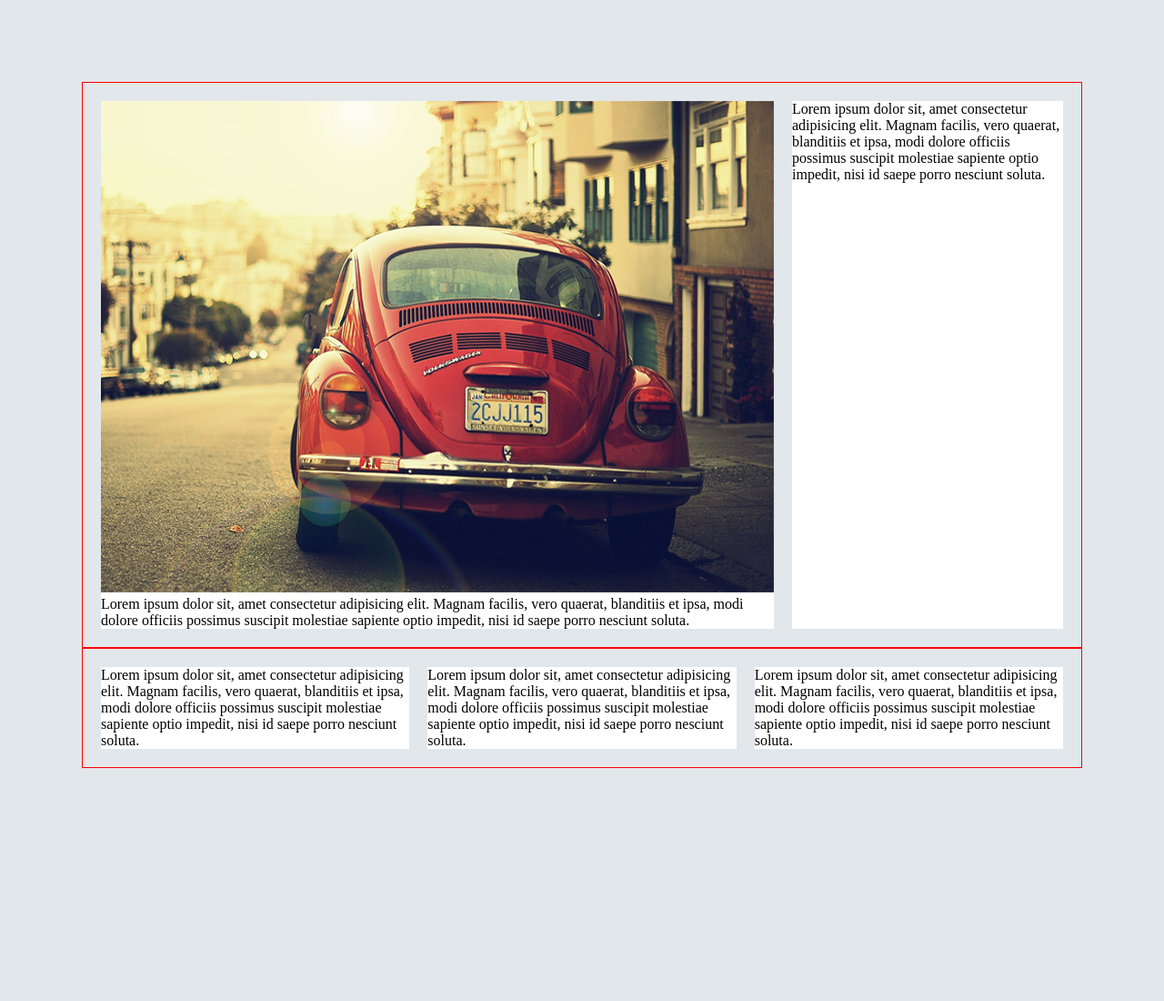
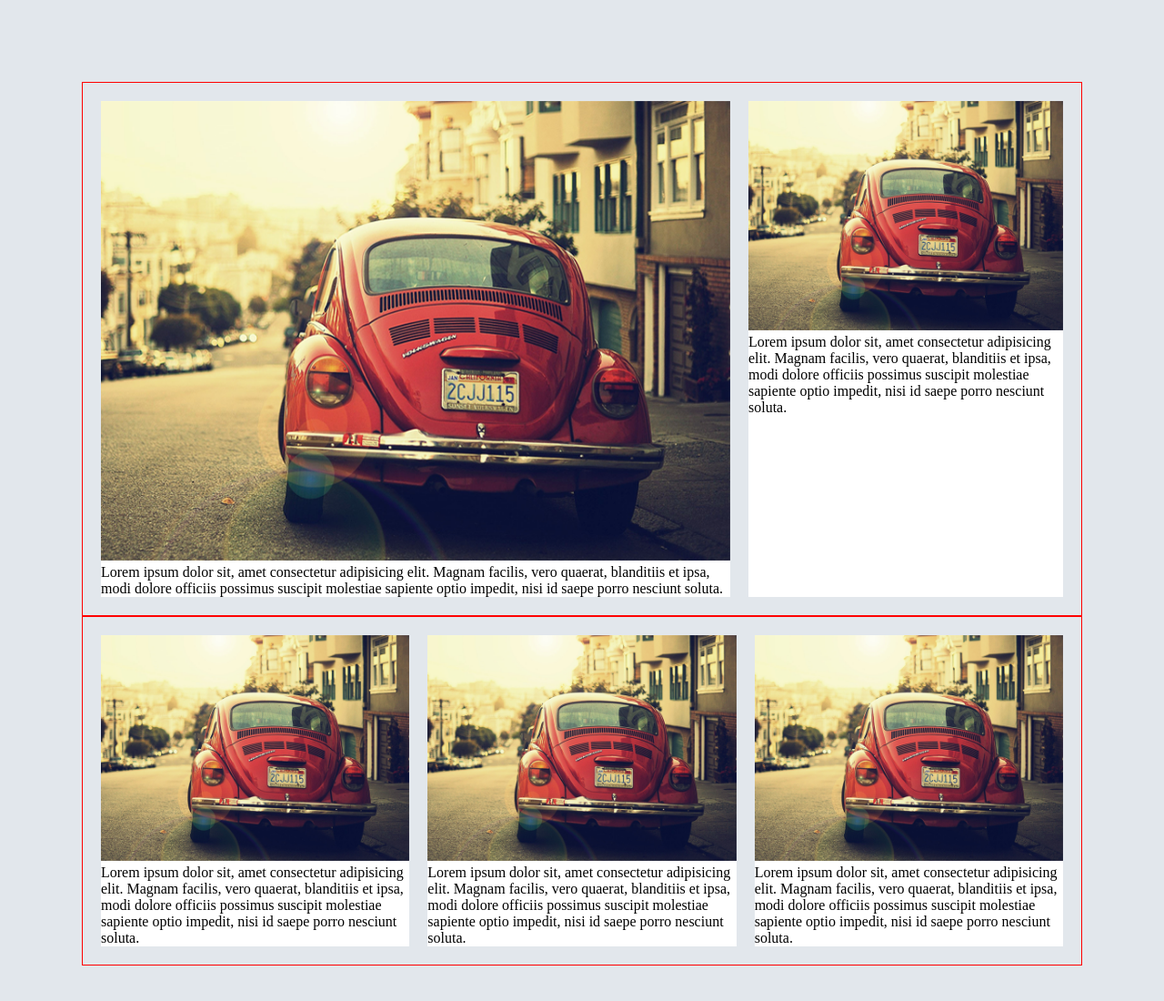
Before and after one commit to GoryaSS/Homework, a plain HTML site: page part2/index.html in a window 1280 px wide. Shown: the top 1100 px of the page at 91% size. Drawn offline with Linux system fonts and the light colour scheme.

Commit message:
Add files via upload

```diff
--- a/part2/index.html
+++ b/part2/index.html
@@ -10,12 +10,13 @@
 	<div class="blog">
 		<div class="flex-container-1">
 			<div class="block-1">
-				<img src="src/img1.png" alt="img1">
+				<img src="src/img1.png" alt="img1" width="100%">
 				<p>
 					Lorem ipsum dolor sit, amet consectetur adipisicing elit. Magnam facilis, vero quaerat, blanditiis et ipsa, modi dolore officiis possimus suscipit molestiae sapiente optio impedit, nisi id saepe porro nesciunt soluta.
 				</p>
 			</div>
 			<div class="block-2">
+				<img src="src/img1.png" alt="img1" width="100%">
 				<p>
 					Lorem ipsum dolor sit, amet consectetur adipisicing elit. Magnam facilis, vero quaerat, blanditiis et ipsa, modi dolore officiis possimus suscipit molestiae sapiente optio impedit, nisi id saepe porro nesciunt soluta.
 				</p>
@@ -23,17 +24,19 @@
 		</div>
 		<div class="flex-container-2">
 			<div class="block-3">
-
+				<img src="src/img1.png" alt="img1" width="100%">
 				<p>
 					Lorem ipsum dolor sit, amet consectetur adipisicing elit. Magnam facilis, vero quaerat, blanditiis et ipsa, modi dolore officiis possimus suscipit molestiae sapiente optio impedit, nisi id saepe porro nesciunt soluta.
 				</p>
 			</div>
 			<div class="block-4">
+				<img src="src/img1.png" alt="img1" width="100%">
 				<p>
 					Lorem ipsum dolor sit, amet consectetur adipisicing elit. Magnam facilis, vero quaerat, blanditiis et ipsa, modi dolore officiis possimus suscipit molestiae sapiente optio impedit, nisi id saepe porro nesciunt soluta.
 				</p>
 			</div>
 			<div class="block-5">
+				<img src="src/img1.png" alt="img1" width="100%">
 				<p>
 					Lorem ipsum dolor sit, amet consectetur adipisicing elit. Magnam facilis, vero quaerat, blanditiis et ipsa, modi dolore officiis possimus suscipit molestiae sapiente optio impedit, nisi id saepe porro nesciunt soluta.
 				</p>
```
